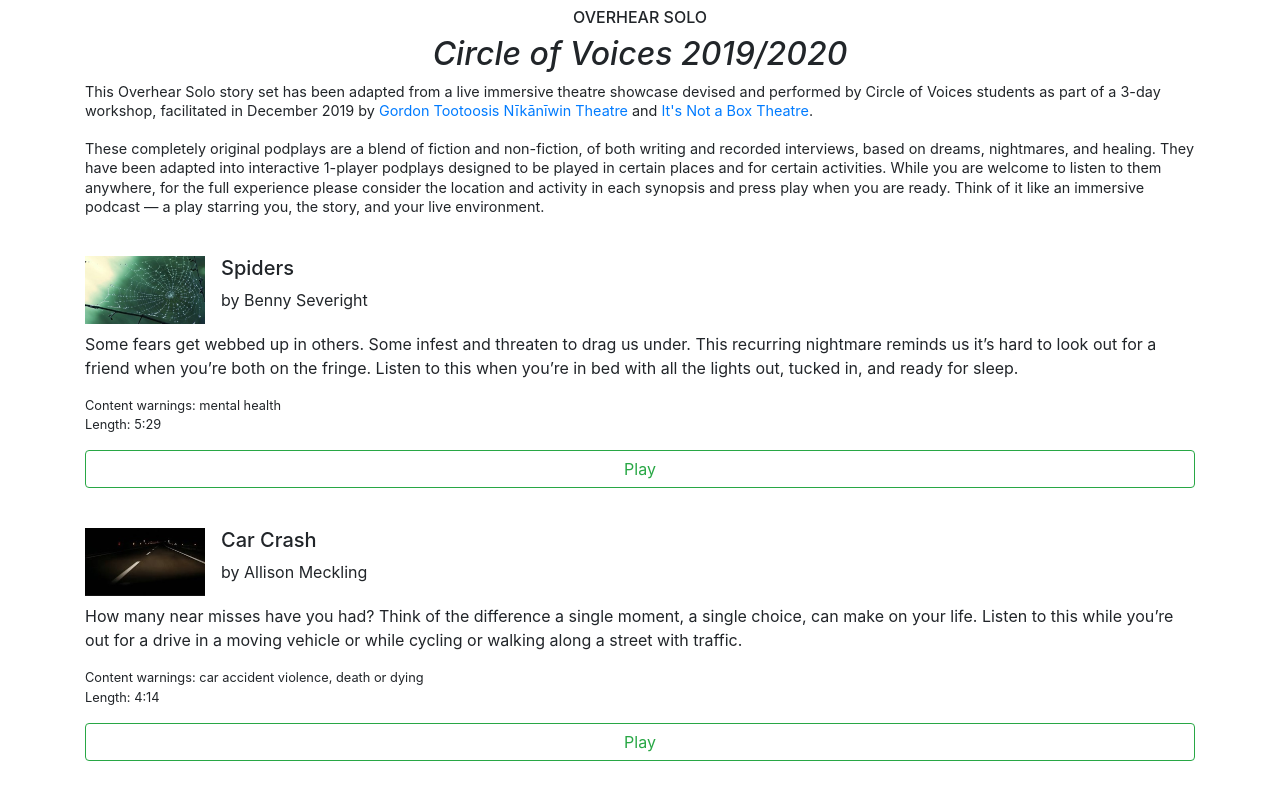
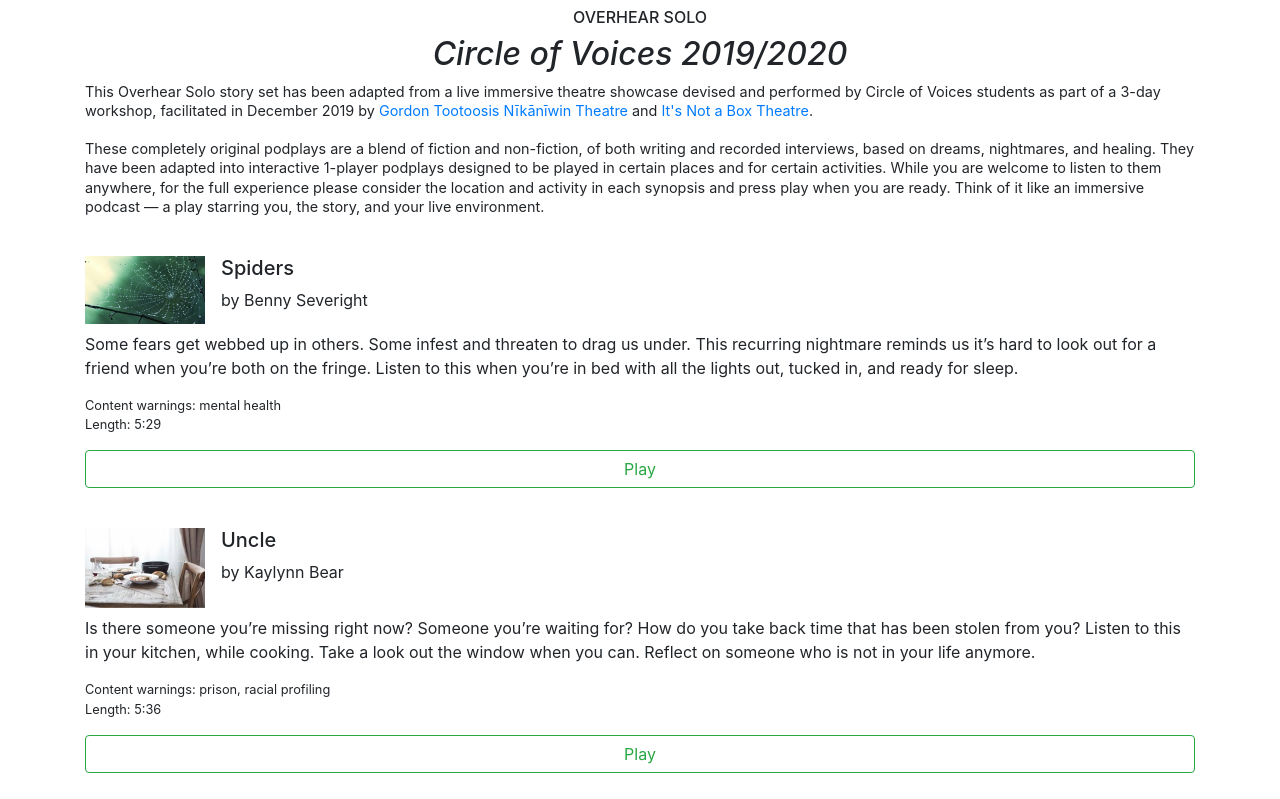
Before and after one commit to jakemoves/cohort-web-player, a Svelte app: page / in a window 1280 px wide. Shown: the top 799 px of the page. Built offline with nearby package versions, Linux system fonts and the light colour scheme.

Commit message:
Added one credit

```diff
--- a/src/App.svelte
+++ b/src/App.svelte
@@ -23,6 +23,21 @@
 			cues: [{
 				cueNumber: 1,
 				mediaURL: "https://overhear-winter-2019.s3.ca-central-1.amazonaws.com/Spiders.mp3"
+			}]
+		},{
+			label: "Uncle",
+			storyteller: "Kaylynn Bear",
+			thumbnailImageURL: "media/images/Uncle.jpg",
+			thumbnailImageHeight: 80,
+			thumbnailImageA11yText: "",
+			locationDescription: "",
+			duration: "5:36",
+			description: "Is there someone you’re missing right now? Someone you’re waiting for? How do you take back time that has been stolen from you? Listen to this in your kitchen, while cooking. Take a look out the window when you can. Reflect on someone who is not in your life anymore.",
+			contentWarning: "prison, racial profiling",
+			number: 1,
+			cues: [{
+				cueNumber: 1,
+				mediaURL: "https://overhear-winter-2019.s3.ca-central-1.amazonaws.com/Uncle.mp3"
 			}]
 		},{
 			label: "Car Crash",
```
